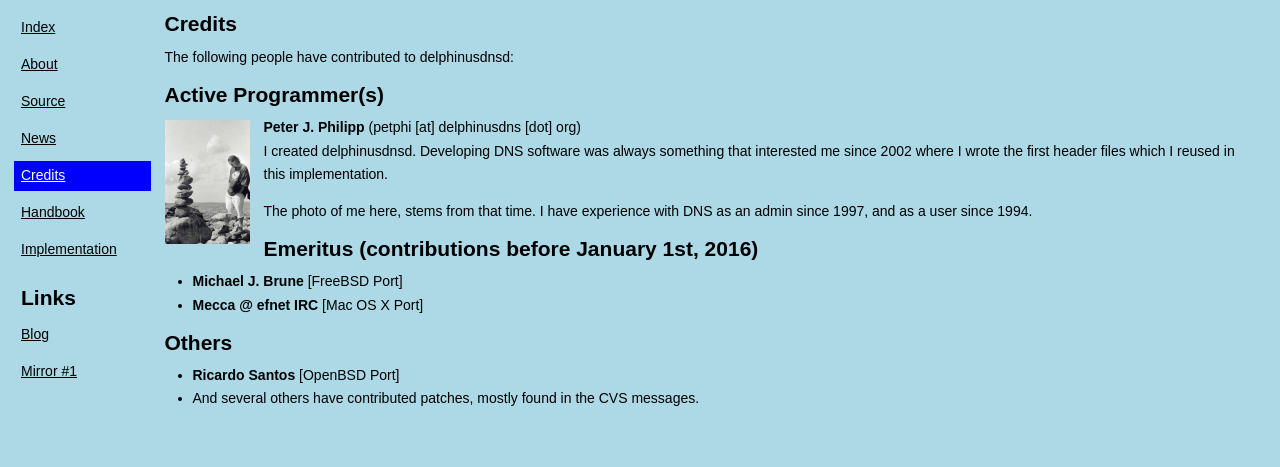
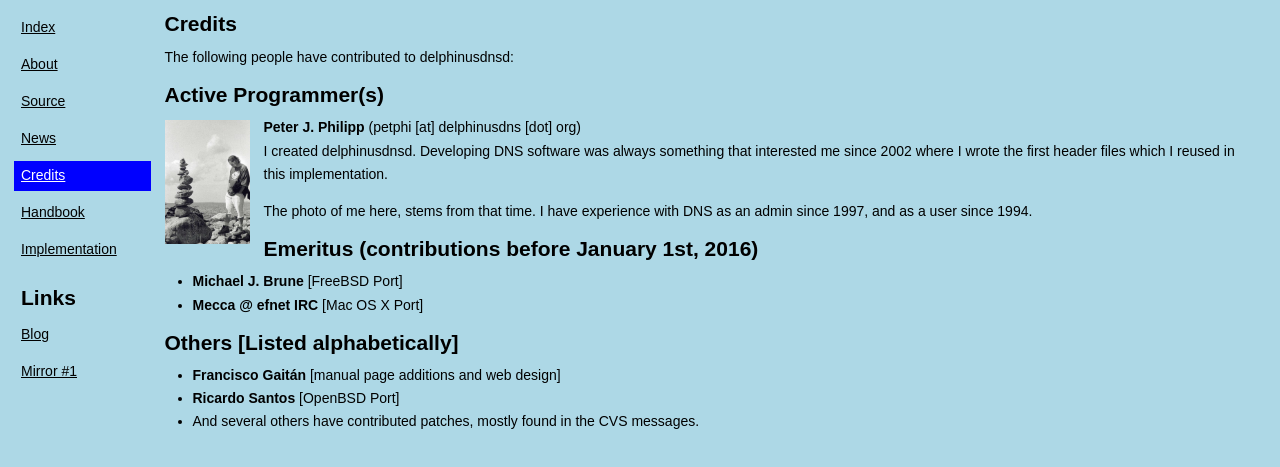
Before and after one commit to delphinusdns/delphinusdnsd, a plain HTML site: page www/credits.html in a window 1280 px wide. Shown: the part 137-604 px from the top of the page. Drawn offline with Linux system fonts and the light colour scheme.

Commit message:
Add Francisco who has done amazing work

```diff
--- a/www/credits.html
+++ b/www/credits.html
@@ -40,9 +40,10 @@ a user since 1994.
 	</li>
 </ul>
 <h2>
-	Others
+	Others [Listed alphabetically]
 </h2>
 <ul>
+	<li><b>Francisco Gait&aacute;n</b> [manual page additions and web design]</li>
 	<li><b>Ricardo Santos</b> [OpenBSD Port]</li>
 	<li>And several others have contributed patches, mostly found in the CVS messages.</li>
 </ul>
```
